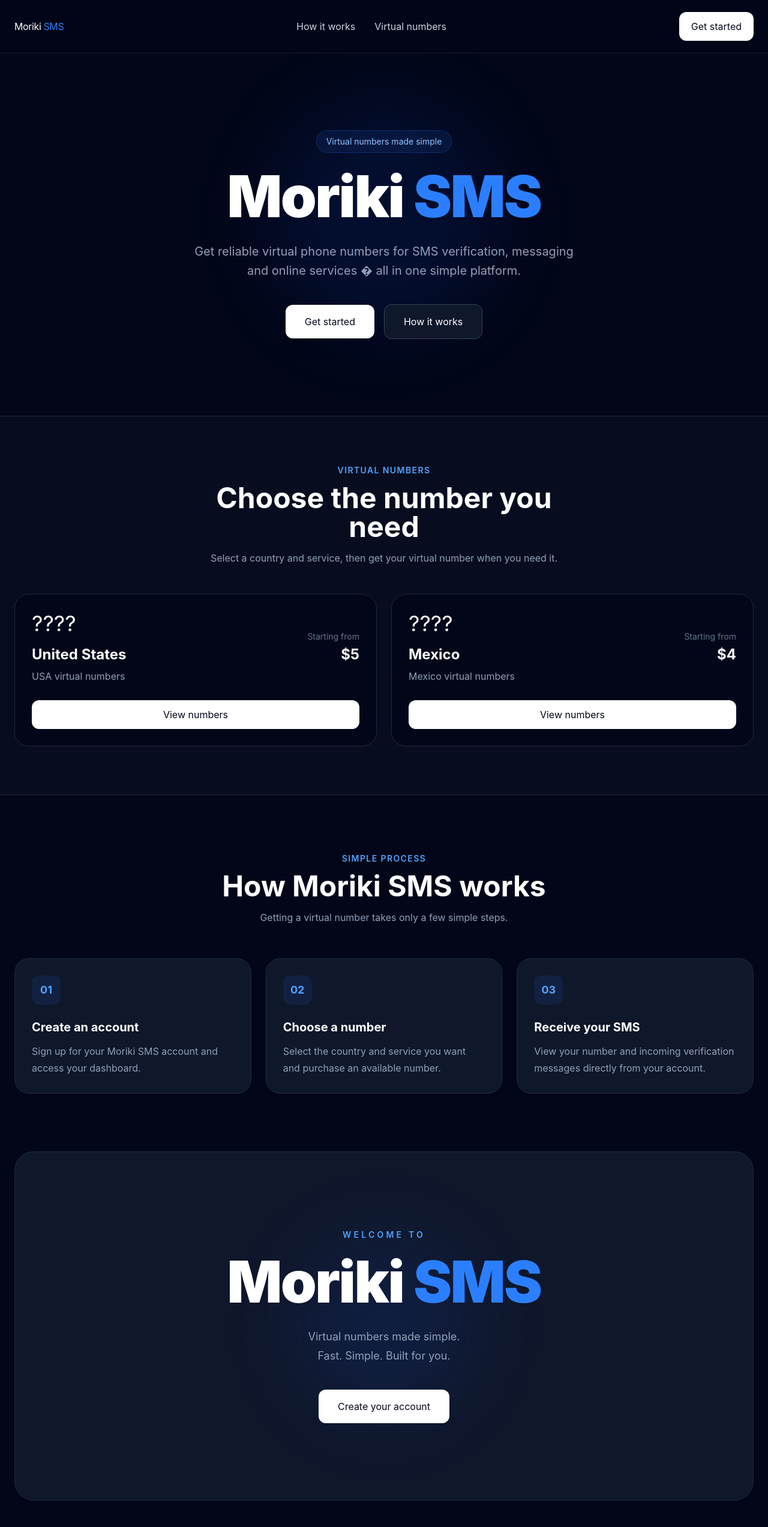
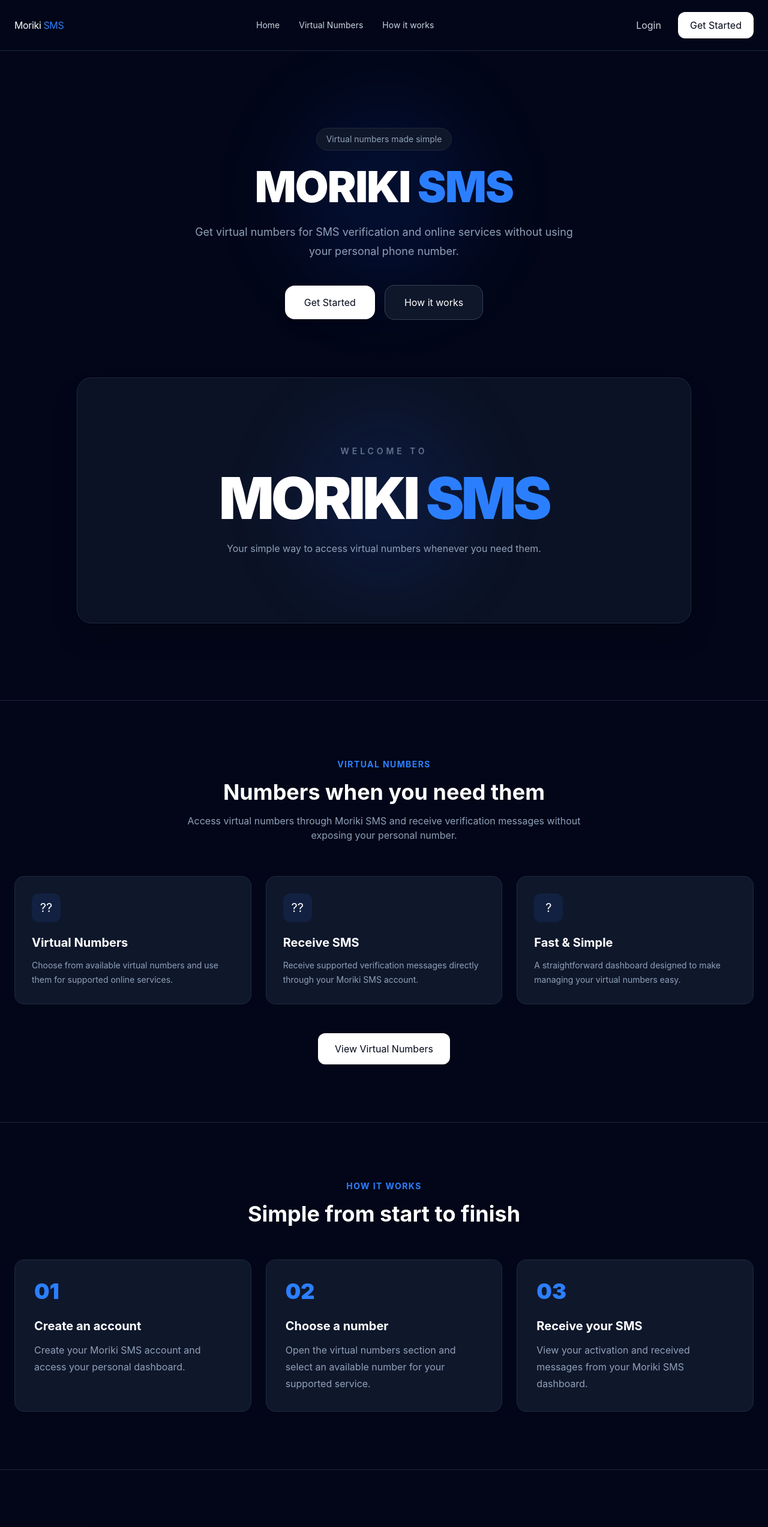
Before and after one commit to smoriki96/Moriki-SMS, a Next.js app: page / in a window 1280 px wide. Shown: the top 2545 px of the page at 60% size. Built offline with nearby package versions, Linux system fonts and the light colour scheme.

Commit message:
Repair app page encoding

```diff
--- a/app/page.tsx
+++ b/app/page.tsx
@@ -6,180 +6,131 @@ export default function HomePage() {
   return (
     <main className="min-h-screen bg-slate-950 text-white">
 
-      <header className="border-b border-slate-800/80 bg-slate-950/90 backdrop-blur">
+      {/* NAVBAR */}
+      <header className="border-b border-slate-800">
         <div className="mx-auto flex max-w-7xl items-center justify-between px-6 py-5">
 
           <Link
             href="/"
             className="text-2xl font-black tracking-tight"
           >
-            <span className="text-white">Moriki</span>
-            <span className="text-blue-500"> SMS</span>
+            Moriki <span className="text-blue-500">SMS</span>
           </Link>
 
-          <nav className="hidden items-center gap-8 md:flex">
+          <nav className="hidden items-center gap-8 text-sm text-slate-300 md:flex">
             <Link
-              href="#how-it-works"
-              className="text-sm font-medium text-slate-300 transition hover:text-white"
+              href="/"
+              className="transition hover:text-white"
             >
-              How it works
+              Home
             </Link>
 
             <Link
-              href="#numbers"
-              className="text-sm font-medium text-slate-300 transition hover:text-white"
+              href="/numbers"
+              className="transition hover:text-white"
             >
-              Virtual numbers
+              Virtual Numbers
             </Link>
+
+            <a
+              href="#how-it-works"
+              className="transition hover:text-white"
+            >
+              How it works
+            </a>
           </nav>
+
+          <div className="flex items-center gap-3">
+
+            <Link
+              href="/login"
+              className="hidden rounded-xl px-4 py-2 text-sm font-semibold text-slate-300 transition hover:text-white sm:block"
+            >
+              Login
+            </Link>
 
             <Link
               href="/register"
-            className="rounded-xl bg-white px-5 py-3 text-sm font-bold text-slate-950 transition hover:bg-slate-200"
+              className="rounded-xl bg-white px-5 py-2.5 text-sm font-bold text-slate-950 transition hover:bg-slate-200"
             >
-            Get started
+              Get Started
             </Link>
 
           </div>
+        </div>
       </header>
 
+
+      {/* HERO */}
       <section className="relative overflow-hidden">
 
-        <div className="pointer-events-none absolute left-1/2 top-20 h-96 w-96 -translate-x-1/2 rounded-full bg-blue-600/10 blur-3xl" />
+        <div className="absolute inset-0">
+          <div className="absolute left-1/2 top-20 h-80 w-80 -translate-x-1/2 rounded-full bg-blue-600/10 blur-3xl" />
+        </div>
 
-        <div className="relative mx-auto max-w-6xl px-6 pb-24 pt-24 text-center md:pb-32 md:pt-32">
+        <div className="relative mx-auto max-w-7xl px-6 pb-24 pt-24 md:pb-32 md:pt-32">
 
-          <div className="mx-auto mb-6 inline-flex items-center rounded-full border border-blue-500/20 bg-blue-500/10 px-4 py-2 text-sm text-blue-300">
+          <div className="mx-auto max-w-4xl text-center">
+
+            <div className="mb-6 inline-flex rounded-full border border-slate-800 bg-slate-900 px-4 py-2 text-sm text-slate-400">
               Virtual numbers made simple
             </div>
 
-          <h1 className="text-5xl font-black tracking-tight sm:text-6xl md:text-8xl">
-            <span className="text-white">Moriki</span>
+            <h1 className="text-5xl font-black tracking-tight sm:text-6xl md:text-7xl">
+              MORIKI
               <span className="text-blue-500"> SMS</span>
             </h1>
 
-          <p className="mx-auto mt-7 max-w-2xl text-lg leading-8 text-slate-400 md:text-xl">
-            Get reliable virtual phone numbers for SMS verification,
-            messaging and online services � all in one simple platform.
+            <p className="mx-auto mt-6 max-w-2xl text-lg leading-8 text-slate-400">
+              Get virtual numbers for SMS verification and online
+              services without using your personal phone number.
             </p>
 
             <div className="mt-10 flex flex-col items-center justify-center gap-4 sm:flex-row">
 
               <Link
                 href="/register"
-              className="w-full rounded-xl bg-white px-8 py-4 font-bold text-slate-950 shadow-xl transition hover:bg-slate-200 sm:w-auto"
+                className="w-full rounded-2xl bg-white px-8 py-4 font-bold text-slate-950 shadow-xl transition hover:bg-slate-200 sm:w-auto"
               >
-              Get started
+                Get Started
               </Link>
 
-            <Link
+              <a
                 href="#how-it-works"
-              className="w-full rounded-xl border border-slate-700 bg-slate-900 px-8 py-4 font-semibold text-white transition hover:border-slate-500 hover:bg-slate-800 sm:w-auto"
+                className="w-full rounded-2xl border border-slate-700 bg-slate-900 px-8 py-4 font-semibold text-white transition hover:border-slate-500 sm:w-auto"
               >
                 How it works
-            </Link>
+              </a>
 
             </div>
 
           </div>
-      </section>
 
-      <section
-        id="numbers"
-        className="border-y border-slate-800 bg-slate-900/40"
-      >
-        <div className="mx-auto max-w-7xl px-6 py-20">
 
-          <div className="mx-auto max-w-2xl text-center">
+          {/* BIG MORIKI SMS DESIGN */}
+          <div className="mx-auto mt-24 max-w-5xl">
 
-            <p className="text-sm font-semibold uppercase tracking-widest text-blue-400">
-              Virtual numbers
+            <div className="relative overflow-hidden rounded-3xl border border-slate-800 bg-slate-900/70 px-6 py-20 shadow-2xl sm:px-12 md:py-28">
+
+              <div className="absolute left-1/2 top-1/2 h-72 w-72 -translate-x-1/2 -translate-y-1/2 rounded-full bg-blue-600/10 blur-3xl" />
+
+              <div className="relative text-center">
+
+                <p className="mb-5 text-sm font-semibold uppercase tracking-[0.35em] text-slate-500">
+                  Welcome to
                 </p>
 
-            <h2 className="mt-3 text-3xl font-bold md:text-5xl">
-              Choose the number you need
+                <h2 className="text-5xl font-black tracking-tighter sm:text-7xl md:text-8xl">
+                  MORIKI
+                  <span className="text-blue-500"> SMS</span>
                 </h2>
 
-            <p className="mt-4 text-slate-400">
-              Select a country and service, then get your virtual number
-              when you need it.
+                <p className="mx-auto mt-6 max-w-xl text-slate-400">
+                  Your simple way to access virtual numbers
+                  whenever you need them.
                 </p>
 
               </div>
-
-          <div className="mt-12 grid gap-6 md:grid-cols-2">
-
-            <div className="rounded-3xl border border-slate-800 bg-slate-950 p-7 transition hover:-translate-y-1 hover:border-blue-500/40">
-
-              <div className="flex items-center justify-between">
-
-                <div>
-                  <div className="text-4xl">????</div>
-
-                  <h3 className="mt-4 text-2xl font-bold">
-                    United States
-                  </h3>
-
-                  <p className="mt-2 text-slate-400">
-                    USA virtual numbers
-                  </p>
-                </div>
-
-                <div className="text-right">
-                  <p className="text-sm text-slate-500">
-                    Starting from
-                  </p>
-
-                  <p className="mt-1 text-2xl font-bold">
-                    $5
-                  </p>
-                </div>
-
-              </div>
-
-              <Link
-                href="/numbers?country=US"
-                className="mt-7 block rounded-xl bg-white px-5 py-3 text-center font-semibold text-slate-950 transition hover:bg-slate-200"
-              >
-                View numbers
-              </Link>
-
-            </div>
-
-            <div className="rounded-3xl border border-slate-800 bg-slate-950 p-7 transition hover:-translate-y-1 hover:border-blue-500/40">
-
-              <div className="flex items-center justify-between">
-
-                <div>
-                  <div className="text-4xl">????</div>
-
-                  <h3 className="mt-4 text-2xl font-bold">
-                    Mexico
-                  </h3>
-
-                  <p className="mt-2 text-slate-400">
-                    Mexico virtual numbers
-                  </p>
-                </div>
-
-                <div className="text-right">
-                  <p className="text-sm text-slate-500">
-                    Starting from
-                  </p>
-
-                  <p className="mt-1 text-2xl font-bold">
-                    $4
-                  </p>
-                </div>
-
-              </div>
-
-              <Link
-                href="/numbers?country=MX"
-                className="mt-7 block rounded-xl bg-white px-5 py-3 text-center font-semibold text-slate-950 transition hover:bg-slate-200"
-              >
-                View numbers
-              </Link>
 
             </div>
 
@@ -188,32 +139,122 @@ export default function HomePage() {
         </div>
       </section>
 
-      <section
-        id="how-it-works"
-        className="mx-auto max-w-7xl px-6 py-24"
-      >
 
-        <div className="text-center">
+      {/* VIRTUAL NUMBERS */}
+      <section className="border-t border-slate-800 py-24">
 
-          <p className="text-sm font-semibold uppercase tracking-widest text-blue-400">
-            Simple process
+        <div className="mx-auto max-w-7xl px-6">
+
+          <div className="mx-auto max-w-2xl text-center">
+
+            <p className="text-sm font-bold uppercase tracking-widest text-blue-500">
+              Virtual Numbers
             </p>
 
-          <h2 className="mt-3 text-3xl font-bold md:text-5xl">
-            How Moriki SMS works
+            <h2 className="mt-4 text-3xl font-bold sm:text-4xl">
+              Numbers when you need them
             </h2>
 
-          <p className="mx-auto mt-4 max-w-2xl text-slate-400">
-            Getting a virtual number takes only a few simple steps.
+            <p className="mt-4 text-slate-400">
+              Access virtual numbers through Moriki SMS and
+              receive verification messages without exposing
+              your personal number.
             </p>
 
           </div>
 
           <div className="mt-14 grid gap-6 md:grid-cols-3">
 
-          <div className="rounded-3xl border border-slate-800 bg-slate-900 p-7">
+            <div className="rounded-2xl border border-slate-800 bg-slate-900 p-7">
+              <div className="mb-5 flex h-12 w-12 items-center justify-center rounded-xl bg-blue-500/10 text-xl">
+                ??
+              </div>
 
-            <div className="flex h-12 w-12 items-center justify-center rounded-xl bg-blue-500/10 text-lg font-bold text-blue-400">
+              <h3 className="text-xl font-bold">
+                Virtual Numbers
+              </h3>
+
+              <p className="mt-3 text-sm leading-6 text-slate-400">
+                Choose from available virtual numbers and use
+                them for supported online services.
+              </p>
+            </div>
+
+
+            <div className="rounded-2xl border border-slate-800 bg-slate-900 p-7">
+              <div className="mb-5 flex h-12 w-12 items-center justify-center rounded-xl bg-blue-500/10 text-xl">
+                ??
+              </div>
+
+              <h3 className="text-xl font-bold">
+                Receive SMS
+              </h3>
+
+              <p className="mt-3 text-sm leading-6 text-slate-400">
+                Receive supported verification messages directly
+                through your Moriki SMS account.
+              </p>
+            </div>
+
+
+            <div className="rounded-2xl border border-slate-800 bg-slate-900 p-7">
+              <div className="mb-5 flex h-12 w-12 items-center justify-center rounded-xl bg-blue-500/10 text-xl">
+                ?
+              </div>
+
+              <h3 className="text-xl font-bold">
+                Fast & Simple
+              </h3>
+
+              <p className="mt-3 text-sm leading-6 text-slate-400">
+                A straightforward dashboard designed to make
+                managing your virtual numbers easy.
+              </p>
+            </div>
+
+          </div>
+
+          <div className="mt-12 text-center">
+
+            <Link
+              href="/numbers"
+              className="inline-flex rounded-xl bg-white px-7 py-3.5 font-bold text-slate-950 transition hover:bg-slate-200"
+            >
+              View Virtual Numbers
+            </Link>
+
+          </div>
+
+        </div>
+      </section>
+
+
+      {/* HOW IT WORKS */}
+      <section
+        id="how-it-works"
+        className="border-t border-slate-800 py-24"
+      >
+
+        <div className="mx-auto max-w-7xl px-6">
+
+          <div className="mx-auto max-w-2xl text-center">
+
+            <p className="text-sm font-bold uppercase tracking-widest text-blue-500">
+              How it works
+            </p>
+
+            <h2 className="mt-4 text-3xl font-bold sm:text-4xl">
+              Simple from start to finish
+            </h2>
+
+          </div>
+
+
+          <div className="mt-14 grid gap-6 md:grid-cols-3">
+
+            <div className="rounded-2xl border border-slate-800 bg-slate-900 p-8">
+
+              <div className="text-4xl font-black text-blue-500">
                 01
               </div>
 
@@ -222,14 +263,16 @@ export default function HomePage() {
               </h3>
 
               <p className="mt-3 leading-7 text-slate-400">
-              Sign up for your Moriki SMS account and access your dashboard.
+                Create your Moriki SMS account and access your
+                personal dashboard.
               </p>
 
             </div>
 
-          <div className="rounded-3xl border border-slate-800 bg-slate-900 p-7">
 
-            <div className="flex h-12 w-12 items-center justify-center rounded-xl bg-blue-500/10 text-lg font-bold text-blue-400">
+            <div className="rounded-2xl border border-slate-800 bg-slate-900 p-8">
+
+              <div className="text-4xl font-black text-blue-500">
                 02
               </div>
 
@@ -238,14 +281,16 @@ export default function HomePage() {
               </h3>
 
               <p className="mt-3 leading-7 text-slate-400">
-              Select the country and service you want and purchase an available number.
+                Open the virtual numbers section and select an
+                available number for your supported service.
               </p>
 
             </div>
 
-          <div className="rounded-3xl border border-slate-800 bg-slate-900 p-7">
 
-            <div className="flex h-12 w-12 items-center justify-center rounded-xl bg-blue-500/10 text-lg font-bold text-blue-400">
+            <div className="rounded-2xl border border-slate-800 bg-slate-900 p-8">
+
+              <div className="text-4xl font-black text-blue-500">
                 03
               </div>
 
@@ -254,45 +299,41 @@ export default function HomePage() {
               </h3>
 
               <p className="mt-3 leading-7 text-slate-400">
-              View your number and incoming verification messages directly from your account.
+                View your activation and received messages from
+                your Moriki SMS dashboard.
               </p>
 
             </div>
 
           </div>
 
+        </div>
       </section>
 
-      <section className="px-6 pb-24">
 
-        <div className="mx-auto max-w-7xl overflow-hidden rounded-[2rem] border border-slate-800 bg-slate-900">
+      {/* CTA */}
+      <section className="border-t border-slate-800 py-24">
 
-          <div className="relative px-6 py-24 text-center md:px-12 md:py-32">
+        <div className="mx-auto max-w-5xl px-6">
 
-            <div className="pointer-events-none absolute left-1/2 top-1/2 h-72 w-72 -translate-x-1/2 -translate-y-1/2 rounded-full bg-blue-600/10 blur-3xl" />
+          <div className="rounded-3xl border border-slate-800 bg-slate-900 px-6 py-16 text-center shadow-2xl sm:px-12">
 
-            <div className="relative">
+            <h2 className="text-3xl font-black sm:text-5xl">
+              Ready to get started?
+            </h2>
 
-              <p className="text-sm font-semibold uppercase tracking-[0.3em] text-blue-400">
-                Welcome to
+            <p className="mx-auto mt-5 max-w-xl text-slate-400">
+              Create your Moriki SMS account and explore
+              available virtual numbers.
             </p>
 
-              <h2 className="mt-5 text-5xl font-black tracking-tight sm:text-6xl md:text-8xl">
-                <span className="text-white">Moriki</span>
-                <span className="text-blue-500"> SMS</span>
-              </h2>
-
-              <p className="mx-auto mt-7 max-w-xl text-lg leading-8 text-slate-400">
-                Virtual numbers made simple.
-                <br />
-                Fast. Simple. Built for you.
-              </p>
+            <div className="mt-8">
 
               <Link
                 href="/register"
-                className="mt-10 inline-block rounded-xl bg-white px-8 py-4 font-bold text-slate-950 transition hover:bg-slate-200"
+                className="inline-flex rounded-xl bg-white px-8 py-4 font-bold text-slate-950 transition hover:bg-slate-200"
               >
-                Create your account
+                Get Started
               </Link>
 
             </div>
@@ -303,24 +344,24 @@ export default function HomePage() {
 
       </section>
 
+
+      {/* FOOTER */}
       <footer className="border-t border-slate-800">
 
-        <div className="mx-auto flex max-w-7xl flex-col items-center justify-between gap-5 px-6 py-8 md:flex-row">
+        <div className="mx-auto flex max-w-7xl flex-col gap-4 px-6 py-8 text-sm text-slate-500 sm:flex-row sm:items-center sm:justify-between">
 
           <div>
-            <span className="font-black text-white">
-              Moriki
-            </span>
-            <span className="font-black text-blue-500">
-              {" "}SMS
-            </span>
+            © {new Date().getFullYear()} Moriki SMS
           </div>
 
-          <p className="text-sm text-slate-500">
-            Virtual numbers made simple.
-          </p>
+          <div className="flex gap-6">
 
-          <div className="flex gap-5 text-sm text-slate-400">
+            <Link
+              href="/numbers"
+              className="transition hover:text-white"
+            >
+              Virtual Numbers
+            </Link>
 
             <Link
               href="/login"
@@ -336,13 +377,6 @@ export default function HomePage() {
               Register
             </Link>
 
-            <Link
-              href="/support"
-              className="transition hover:text-white"
-            >
-              Support
-            </Link>
-
           </div>
 
         </div>
```
Lines whose indentation alone changed are shown as unchanged.
